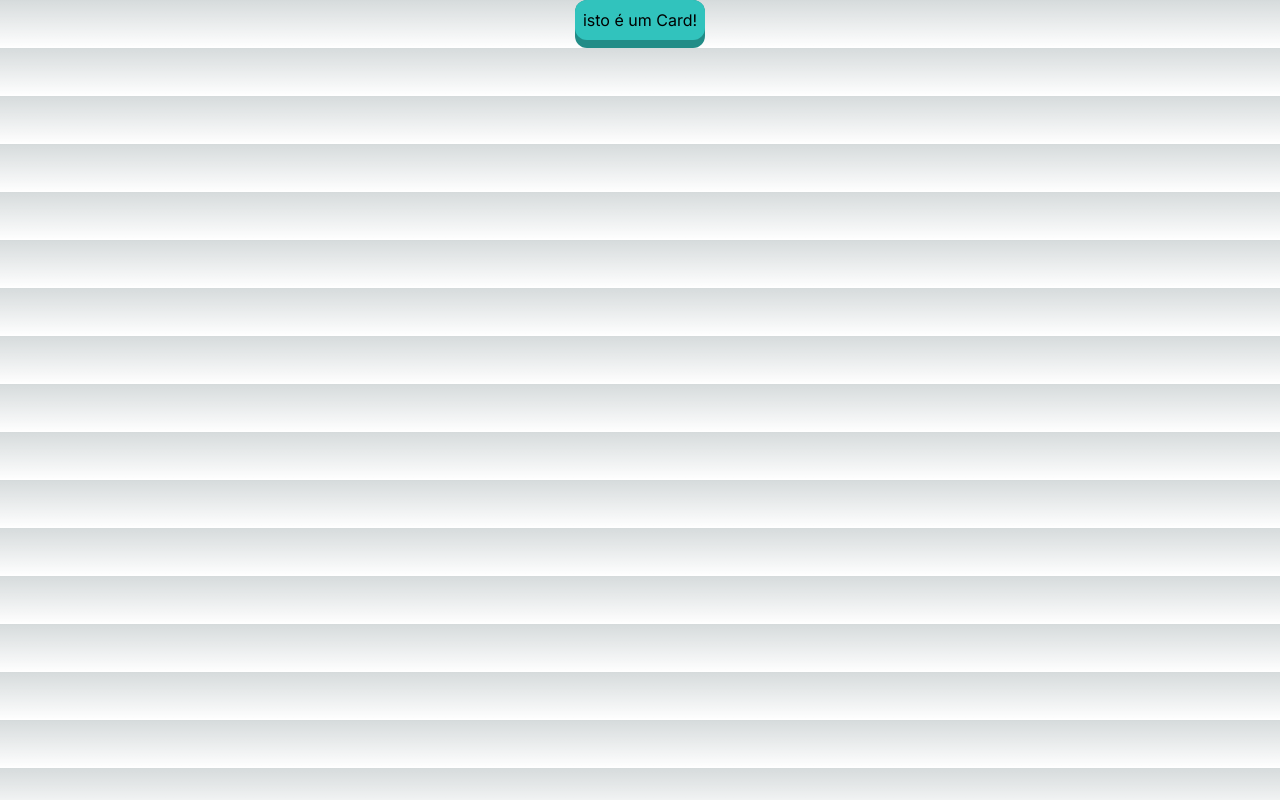
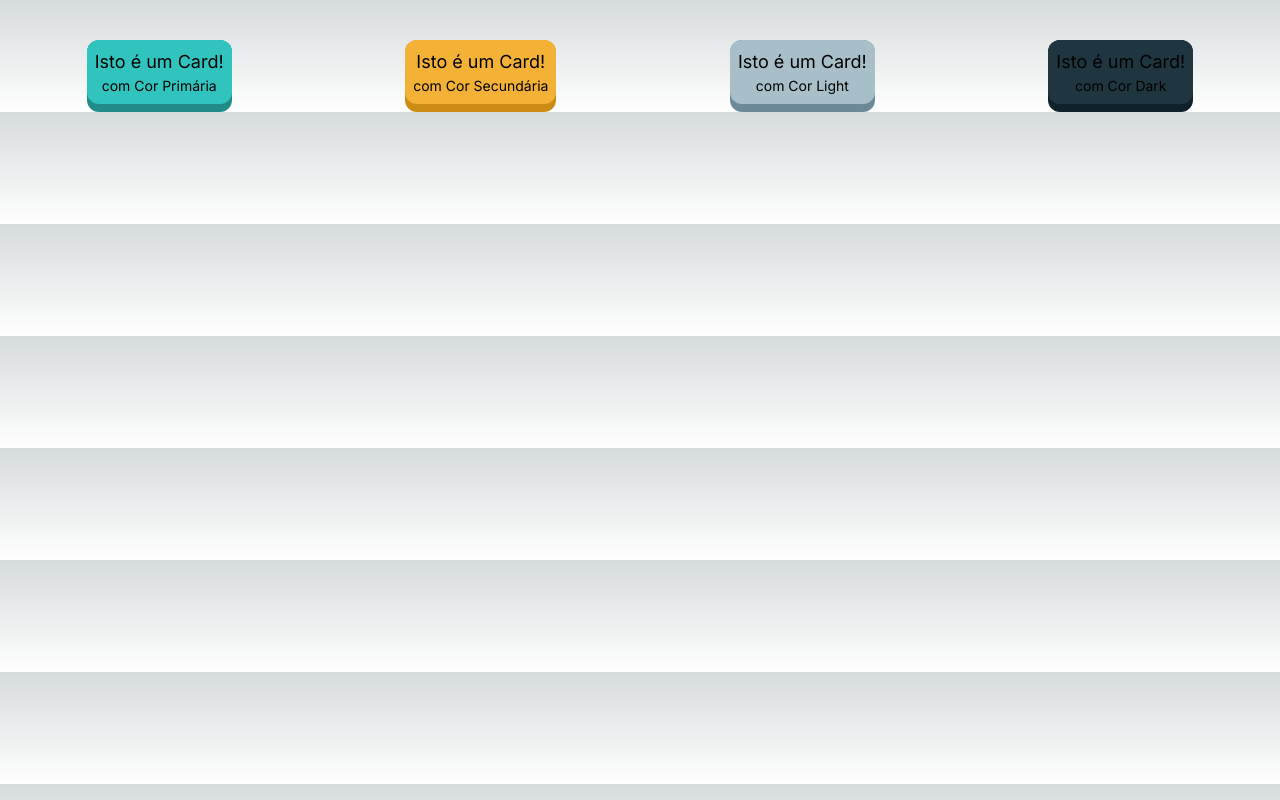
Before and after one commit to MarckVinny/Jogo-da-Velha, a Next.js app in the folder apps/frontend/: page / in a window 1280 px wide. Built offline with nearby package versions, Linux system fonts and the light colour scheme.

Commit message:
Componente Card - Font-end

```diff
--- a/apps/frontend/src/app/layout.tsx
+++ b/apps/frontend/src/app/layout.tsx
@@ -5,8 +5,8 @@ import { Inter } from 'next/font/google'
 const inter = Inter({ subsets: ['latin'] })
 
 export const metadata: Metadata = {
-  title: 'Create Next App',
-  description: 'Generated by create next app',
+  title: 'Jogo da Velha',
+  description: 'Projeto do Curso Formação DEV COD3R',
 }
 
 export default function RootLayout({
@@ -15,7 +15,7 @@ export default function RootLayout({
   children: React.ReactNode
 }) {
   return (
-    <html lang="en">
+    <html lang="pt-BR">
       <body className={inter.className}>{children}</body>
     </html>
   )
--- a/apps/frontend/src/app/page.tsx
+++ b/apps/frontend/src/app/page.tsx
@@ -1,7 +1,24 @@
-import Card from '@/Components/shared/Card'
+import Card from "@/components/shared/Card"
 
 export default function Home() {
-  return <Card color='primary'>
-    isto é um Card!
-  </Card>
+  return (
+    <div className='flex justify-around text-center mt-10'>
+      <Card color='primary'>
+        <h2 className='text-lg'>Isto é um Card!</h2>
+        <p className='text-sm'>com Cor Primária</p>
+      </Card>
+      <Card color='secondary'>
+        <h2 className='text-lg'>Isto é um Card!</h2>
+        <p className='text-sm'>com Cor Secundária</p>
+      </Card>
+      <Card color='light'>
+        <h2 className='text-lg'>Isto é um Card!</h2>
+        <p className='text-sm'>com Cor Light</p>
+      </Card>
+      <Card color='dark'>
+        <h2 className='text-lg'>Isto é um Card!</h2>
+        <p className='text-sm'>com Cor Dark</p>
+      </Card>
+    </div>
+  )
 }
```
